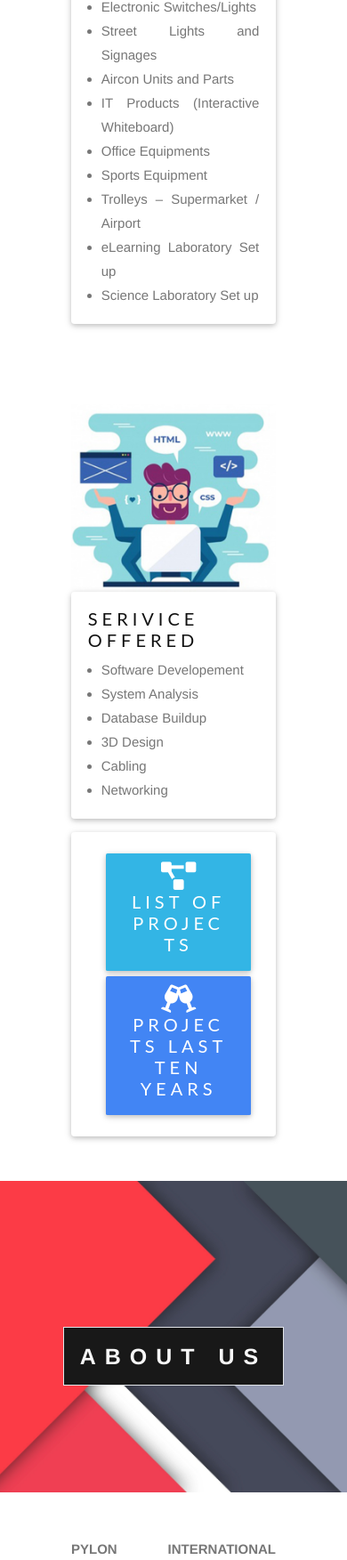
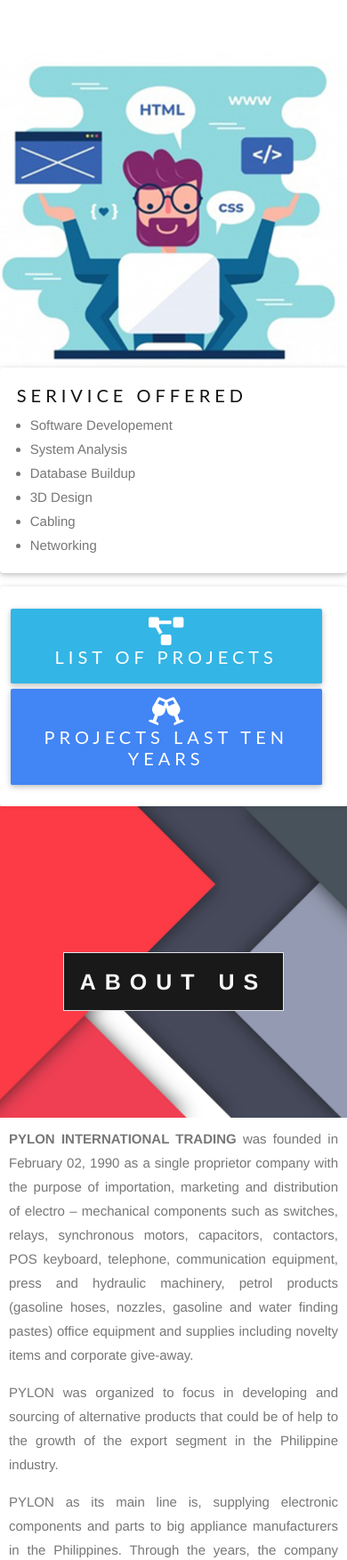
Before and after one commit to hijax231/pyloncompanywebsite, a CodeIgniter app: page /database/ in a window 390 px wide; the page is wider, and only the part inside the window is pictured. Shown: the part 1787-3540 px from the top of that part at 89% size. Run offline with CodeIgniter, Linux system fonts and the light colour scheme.

Commit message:
MOBILE RES

```diff
--- a/application/views/main/index.php
+++ b/application/views/main/index.php
@@ -98,7 +98,7 @@
 </div>
 </div>
 
-<div  id="services" style="color: #777;background-color:white;text-align:center;padding:50px 80px;text-align: justify;">
+<div  class="pm" style="color: #777;background-color:white;text-align:center;text-align: justify;">
 
 	<div class="row">
 		<div  class="fadeIn col-lg-4 col-sm-12">
@@ -155,14 +155,14 @@
 				</div>
 				<div class="col-lg-12 pt-3">
 					<div class="card">
-						<div class="card-body">
-							<div class="col-lg-12 text-center">
+						<div class="card-body l1">
+							<div class="col-lg-12 l text-center">
 								<button data-toggle="modal" data-target="#list" class="btnres btn btn-md btn-info "><i
 										class="fas fa-project-diagram text-white fa-3x"></i><br>
 									<h3 class="text-white">List of Projects</h3>
 								</button>
 							</div>
-							<div class="col-lg-12 text-center">
+							<div class="col-lg-12 l text-center">
 								<button data-toggle="modal" data-target="#10yrs" class="btnres btn btn-md btn-primary "><i
 										class="fas fa-glass-cheers text-white fa-3x"></i><br>
 									<h3 class="text-white">Projects Last Ten Years</h3>
@@ -192,7 +192,7 @@
 	</div> -->
 
 
-<div style="color: #777;background-color:white;text-align:center;padding:50px 80px;text-align: justify;">
+<div class="pm1"style="color: #777;background-color:white;text-align:center;text-align: justify;">
 
 	<p><b>PYLON INTERNATIONAL TRADING</b> was founded in February 02, 1990 as a single proprietor company
 		with the purpose of importation, marketing and distribution of electro – mechanical components such as
@@ -247,16 +247,17 @@
 </div>
 
 <div style="position:relative;">
-	<div style="color:#ddd;background-color:#282E34;text-align:center;padding:10px 80px;text-align: center;" class="text-white">
+	<div class="pm1" style="color:#ddd;background-color:#282E34;text-align:center;text-align: center;" class="text-white">
 <div class="row">
 <div class="col-lg-6 col-sm-12">
 
-<img height="320px" class="responsive " src="<?php echo base_url().'/assets/img/mail.png'?>" alt="">
+<img height="320px" class="responsive pconta" src="<?php echo base_url().'/assets/img/mail.png'?>" alt="">
 
 </div>
 <div class="col-lg-6 col-sm-12">
   <h3 class="text-white mt-5 pt-5">Let’s Get Started!</h3>
-<h2 class="text-responsive text-white text-center "> <i class="fas fa-envelope"></i> <br>Pylontradingintl@gmail.com</h2>
+  <h2><i class="fas fa-envelope"></i></h2><br>
+<h3 class="rescontact text-white  ">Pylontradingintl @gmail.com</h3>
 </div>
 </div>
 
@@ -304,7 +305,7 @@
 				</button>
 			</div>
 			<div class="modal-body">
-				<img src="<?php echo base_url().'/assets/img/list.PNG'?>" alt="" srcset="">
+				<img ckass="responsive" src="<?php echo base_url().'/assets/img/list.PNG'?>" alt="" srcset="">
 			</div>
 			<!-- <div class="modal-footer">
         <button type="button" class="btn btn-secondary" data-dismiss="modal">Close</button>
@@ -327,7 +328,7 @@
 				</button>
 			</div>
 			<div class="modal-body">
-				<img src="<?php echo base_url().'/assets/img/10yrs.PNG'?>" alt="" srcset="">
+				<img class="responsive"src="<?php echo base_url().'/assets/img/10yrs.PNG'?>" alt="" srcset="">
 			</div>
 			<!-- <div class="modal-footer">
         <button type="button" class="btn btn-secondary" data-dismiss="modal">Close</button>
--- a/assets/css/style.css
+++ b/assets/css/style.css
@@ -69,11 +69,31 @@
     .hidse{
       display: none;
     }
-    #services{
-      padding: 0px;
+    .pm{
+      padding: 0px  !important;
       margin: 0px;
     }
 
+    .pm1{
+      padding: 10px  !important;
+      margin: 0px;
+    }
+
+
+    .l{
+      padding-left: 0px;
+    }
+    .l1{
+      padding-left: 6px;
+    }
+
+    .rescontact{
+      font-size: 20px;
+    }
+
+    .pconta{
+      padding: 0px 100px;
+    }
 
 
     .responsive {
@@ -89,6 +109,11 @@
 
   }
 
+  #services{
+    padding: 10px;
+    margin: 0px;
+  }
+
   @media
 only screen and (-webkit-min-device-pixel-ratio: 1.5),
 only screen and (-o-min-device-pixel-ratio: 3/2),
@@ -101,10 +126,6 @@
     overflow-x:hidden;
   }
 
-  div{
-
-    padding:0;
-  }
 
 }
 
@@ -118,6 +139,18 @@
     color: rgb(42, 42, 42);
     scroll-behavior: smooth;
   }
+
+  .pm{
+    padding: 50px 80px;
+    margin: 0px;
+  }
+
+  .pm1{
+    padding: 50px 80px;
+    margin: 0px;
+  }
+
+
   body{
 
     overflow-x: hidden;
```
